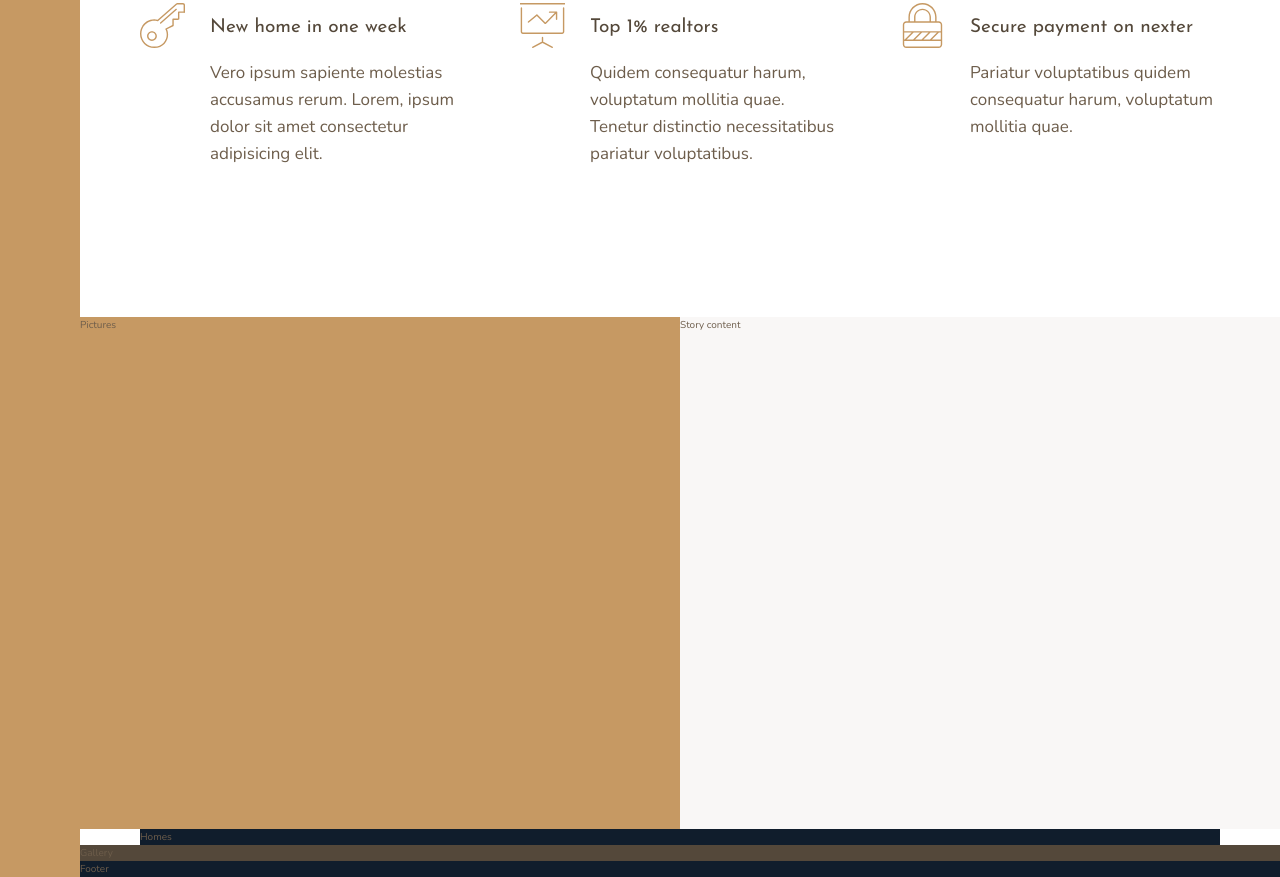
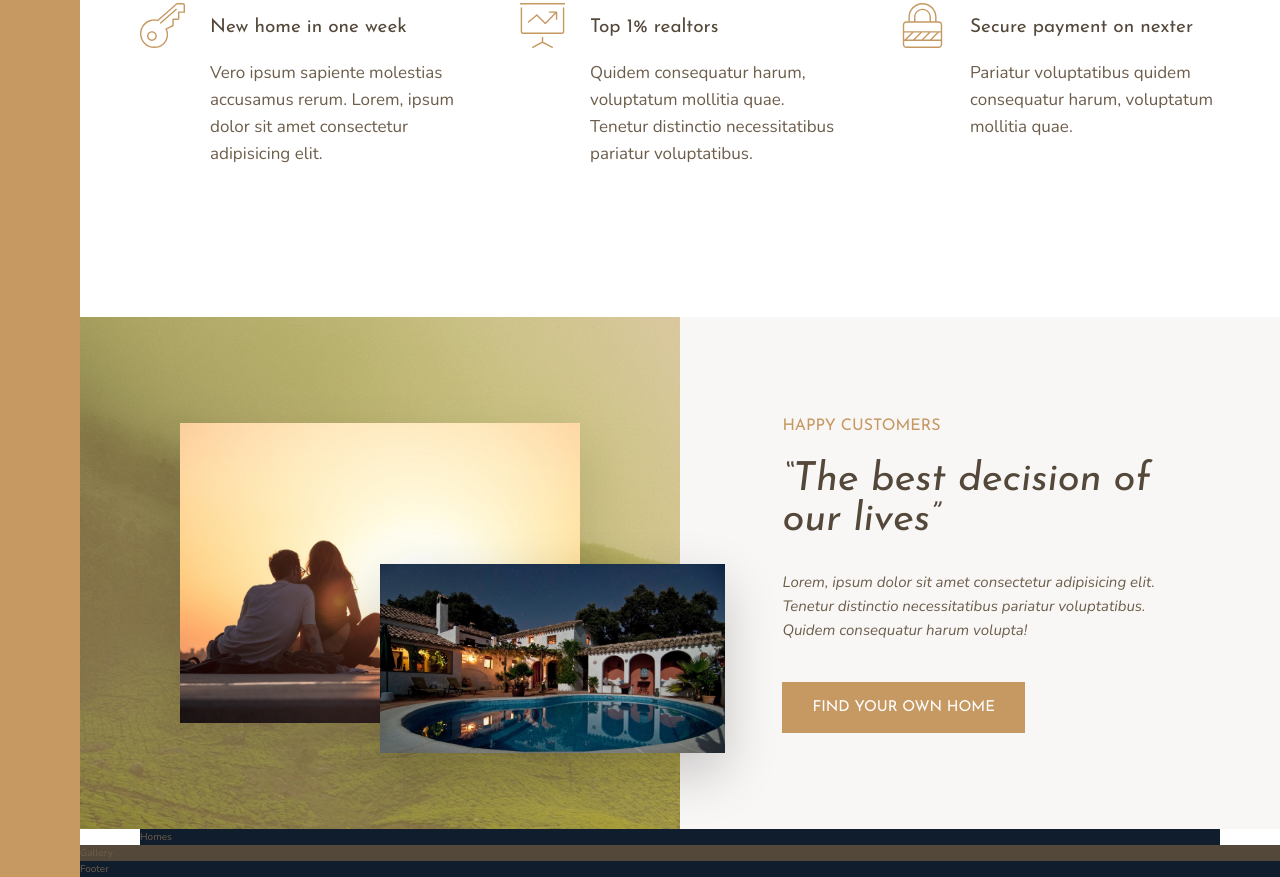
Before and after one commit to maxrangel/nexter-scss-course, a website: page index.html in a window 1280 px wide. Shown: the part 991-1868 px from the top of the page. Drawn offline with nearby package versions, Linux system fonts and the light colour scheme.

Commit message:
added story section

```diff
--- a/index.html
+++ b/index.html
@@ -82,8 +82,26 @@
         </p>
       </div>
     </section>
-    <div class="story__pictures">Pictures</div>
-    <div class="story__content">Story content</div>
+    <div class="story__pictures">
+      <img
+        src="./img/story-1.jpeg"
+        alt="Couple with new house"
+        class="story__img--1"
+      />
+      <img src="./img/story-2.jpeg" alt="New house" class="story__img--2" />
+    </div>
+    <div class="story__content">
+      <h3 class="heading-3 mb-sm">Happy customers</h3>
+      <h2 class="heading-2 heading-2--dark mb-md">
+        &ldquo;The best decision of our lives&rdquo;
+      </h2>
+      <p class="story__text">
+        Lorem, ipsum dolor sit amet consectetur adipisicing elit. Tenetur
+        distinctio necessitatibus pariatur voluptatibus. Quidem consequatur
+        harum volupta!
+      </p>
+      <button class="btn">Find your own home</button>
+    </div>
     <section class="homes">Homes</section>
     <section class="gallery">Gallery</section>
     <footer class="footer">Footer</footer>
--- a/sass/_story.scss
+++ b/sass/_story.scss
@@ -2,10 +2,50 @@
   &__pictures {
     background-color: $color-primary;
     grid-column: full-start / col-end 4;
+    background-image: linear-gradient(
+        rgba($color-primary, 0.5),
+        rgba($color-primary, 0.5)
+      ),
+      url('../img/back.jpg');
+
+    display: grid;
+    grid-template-rows: repeat(6, 1fr);
+    grid-template-columns: repeat(6, 1fr);
+    align-items: center;
+  }
+
+  &__img--1 {
+    width: 100%;
+    grid-row: 2 / 6;
+    grid-column: 2 / 6;
+    box-shadow: 0 2rem 5rem rgba(#000, 0.1);
+  }
+
+  &__img--2 {
+    width: 115%;
+    grid-row: 4 / 6;
+    grid-column: 4 / 7;
+    z-index: 20;
+    box-shadow: 0 2rem 5rem rgba(#000, 0.2);
   }
 
   &__content {
     background-color: $color-grey-light-1;
     grid-column: col-start 5 / full-end;
+
+    padding: 6rem 8vw;
+    // display: flex;
+    // flex-direction: column;
+    // justify-content: center;
+    // align-items: flex-start;
+    display: grid;
+    align-content: center;
+    justify-items: start;
+  }
+
+  &__text {
+    font-size: 1.5rem;
+    font-style: italic;
+    margin-bottom: 4rem;
   }
 }
--- a/sass/_typography.scss
+++ b/sass/_typography.scss
@@ -9,10 +9,24 @@
 
 .heading-2 {
   @extend %heading;
+  font-size: 4rem;
+  font-style: italic;
+  line-height: 1;
+
+  &--light {
+    color: $color-grey-light-1;
+  }
+
+  &--dark {
+    color: $color-grey-dark-1;
+  }
 }
 
 .heading-3 {
   @extend %heading;
+  font-size: 1.6rem;
+  color: $color-primary;
+  text-transform: uppercase;
 }
 
 .heading-4 {
@@ -27,3 +41,36 @@
     color: $color-grey-dark-1;
   }
 }
+
+.btn {
+  background-color: $color-primary;
+  color: #fff;
+  border: none;
+  border-radius: 0;
+  font-family: $font-display;
+  font-size: 1.5rem;
+  text-transform: uppercase;
+  padding: 1.8rem 3rem;
+  cursor: pointer;
+  transition: all 0.2s;
+
+  &:hover {
+    background-color: $color-primary-dark;
+  }
+}
+
+.mb-sm {
+  margin-bottom: 2rem;
+}
+
+.mb-md {
+  margin-bottom: 3rem;
+}
+
+.mb-lg {
+  margin-bottom: 4rem;
+}
+
+.mb-hg {
+  margin-bottom: 8rem;
+}
```
Also changed, not shown: css/style.css.
